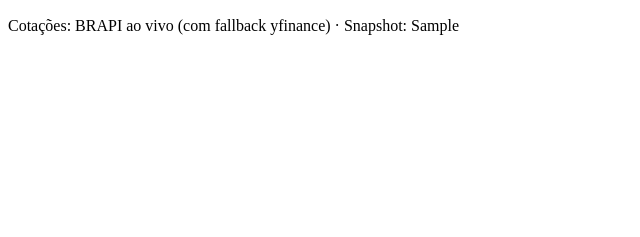
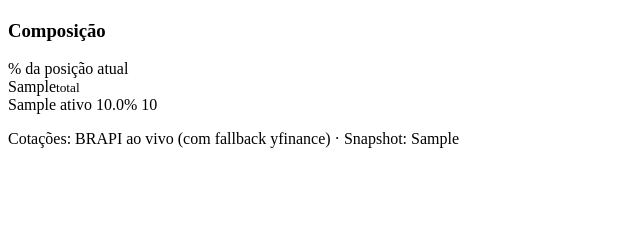
Before and after one commit to lmirandanascimento-ship-it/painel-lucas, a FastAPI app: template web/templates/content_rv_br.html in a window 1280 px wide. Shown: the part 173-410 px from the top of the page, without its empty margins (0-640 px from the left). Run offline with FastAPI, Linux system fonts and the light colour scheme; the template is opened without the code that fills it: most values are stand-ins (such as "Sample title", 1, 10 or a date in 2020).

Commit message:
feat: gráfico de composição (donut) em Ações BR/ETF BR/FIIs
Preenche o espaço vazio abaixo da tabela de posições com um donut
mostrando quanto % da posição atual cada ativo representa dentro
daquela classe — reaproveita o mesmo padrão CSS (conic-gradient, sem
biblioteca de gráficos) já usado no donut "Por Credor" de Meus
Empréstimos. Renomeia CORES_CREDOR → CORES_PALETA já que a paleta
agora é usada em mais de um contexto.

Testado contra o Supabase de Teste: Ações BR (1 ativo, MELI34 100%),
ETF BR (1 ativo) e FII (5 ativos, percentuais somando 100%).

Co-Authored-By: Claude Sonnet 5 <noreply@anthropic.com>

```diff
--- a/web/main.py
+++ b/web/main.py
@@ -274,10 +274,24 @@ def rv_br_ctx(classe: str) -> dict:
             "pm": brl(pm), "cotacao": brl(preco_live) if preco_live else "⟳",
             "investido": brl(inv), "posicao": brl(at_live),
             "ganho": brl(at_live - inv, sign=True), "pct": pct(ren), "ren": ren,
+            "posicao_raw": at_live,
         })
     ren_tot = (tot_at / tot_inv - 1) * 100 if tot_inv else 0
+
+    fatias = []
+    if tot_at > 0:
+        acumulado = 0.0
+        for i, l in enumerate(sorted(linhas, key=lambda x: -x["posicao_raw"])):
+            pct_v = l["posicao_raw"] / tot_at * 100
+            fatias.append({
+                "ativo": l["ativo"], "valor_fmt": brl(l["posicao_raw"]), "pct": pct_v,
+                "cor": CORES_PALETA[i % len(CORES_PALETA)],
+                "de": round(acumulado, 4), "ate": round(acumulado + pct_v, 4),
+            })
+            acumulado += pct_v
+
     ctx.update({
-        "linhas": linhas,
+        "linhas": linhas, "fatias": fatias,
         "tot_investido": brl(tot_inv), "tot_posicao": brl(tot_at),
         "tot_ganho": brl(tot_at - tot_inv, sign=True), "tot_pct": pct(ren_tot),
     })
@@ -692,7 +706,7 @@ def emp_concedidos_ctx() -> dict:
 
 
 # ─── Meus Empréstimos (Lucas é o devedor) ─────────────────────────────────────
-CORES_CREDOR = [VERDE, "#3A7D5A", OURO, "#D4A017", "#7BA98C", "#C9A227"]
+CORES_PALETA = [VERDE, "#3A7D5A", OURO, "#D4A017", "#7BA98C", "#C9A227"]
 
 
 def load_emprestimos_meus() -> list[dict]:
@@ -762,7 +776,7 @@ def meus_emprestimos_ctx() -> dict:
             pct_v = valor / total_divida * 100 if total_divida else 0
             fatias.append({
                 "credor": credor, "valor_fmt": brl(valor), "pct": pct_v,
-                "cor": CORES_CREDOR[i % len(CORES_CREDOR)],
+                "cor": CORES_PALETA[i % len(CORES_PALETA)],
                 "de": round(acumulado, 4), "ate": round(acumulado + pct_v, 4),
             })
             acumulado += pct_v
--- a/web/templates/content_rv_br.html
+++ b/web/templates/content_rv_br.html
@@ -30,4 +30,31 @@
     </div>
   {% endif %}
 </div>
+
+{% if fatias %}
+  <div class="card" style="margin-top:16px">
+    <div class="card-head">
+      <h3>Composição</h3>
+      <span class="tag">% da posição atual</span>
+    </div>
+    <div class="donut-wrap">
+      <div class="donut" style="background:conic-gradient(
+        {% for f in fatias %}{{ f.cor }} {{ f.de }}% {{ f.ate }}%{{ ", " if not loop.last }}{% endfor %}
+      )">
+        <div class="donut-total">{{ tot_posicao }}<small>total</small></div>
+      </div>
+      <div class="legend">
+        {% for f in fatias %}
+          <div class="legend-row">
+            <span class="dot" style="background:{{ f.cor }}"></span>
+            <span class="name">{{ f.ativo }}</span>
+            <span class="pct">{{ "%.1f"|format(f.pct) }}%</span>
+            <span class="valor">{{ f.valor_fmt }}</span>
+          </div>
+        {% endfor %}
+      </div>
+    </div>
+  </div>
+{% endif %}
+
 <p class="nota">Cotações: BRAPI ao vivo (com fallback yfinance) · Snapshot: {{ data_snapshot }}</p>
```
